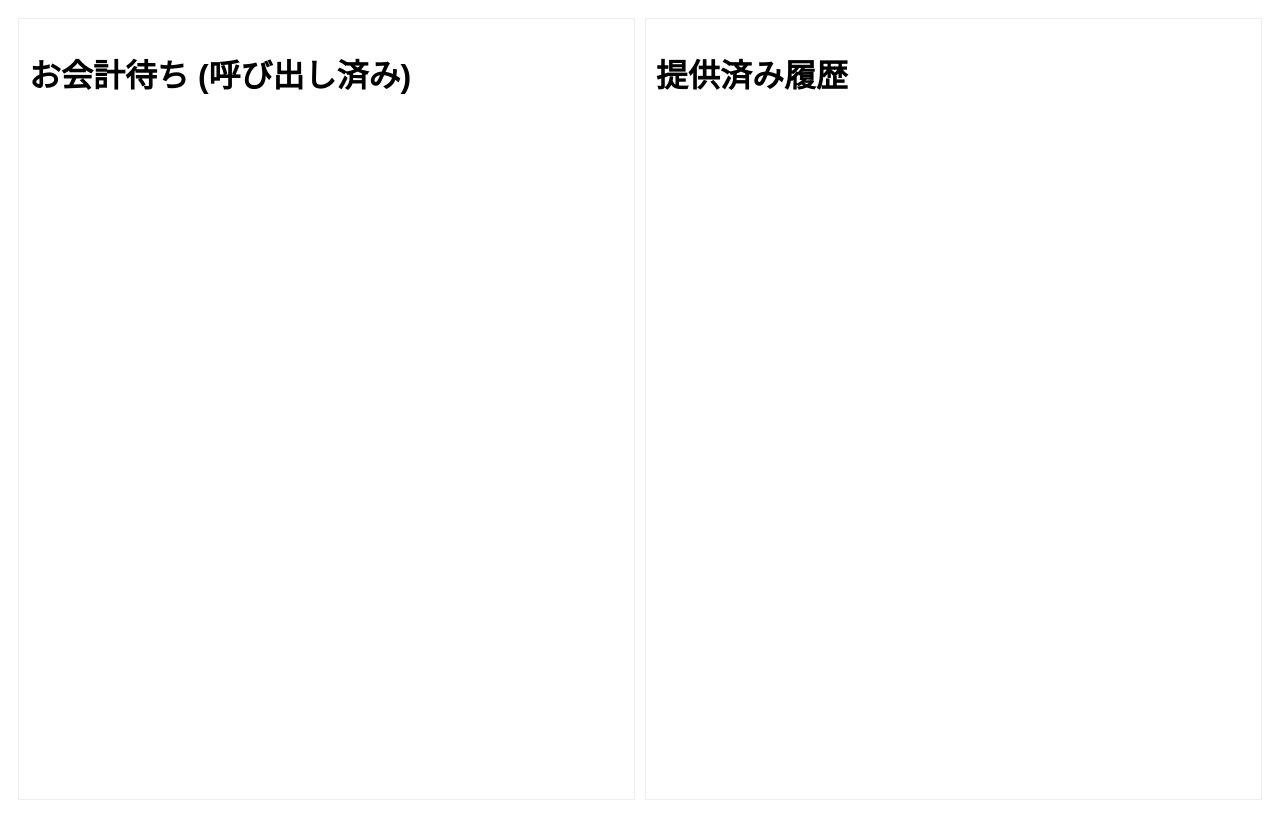
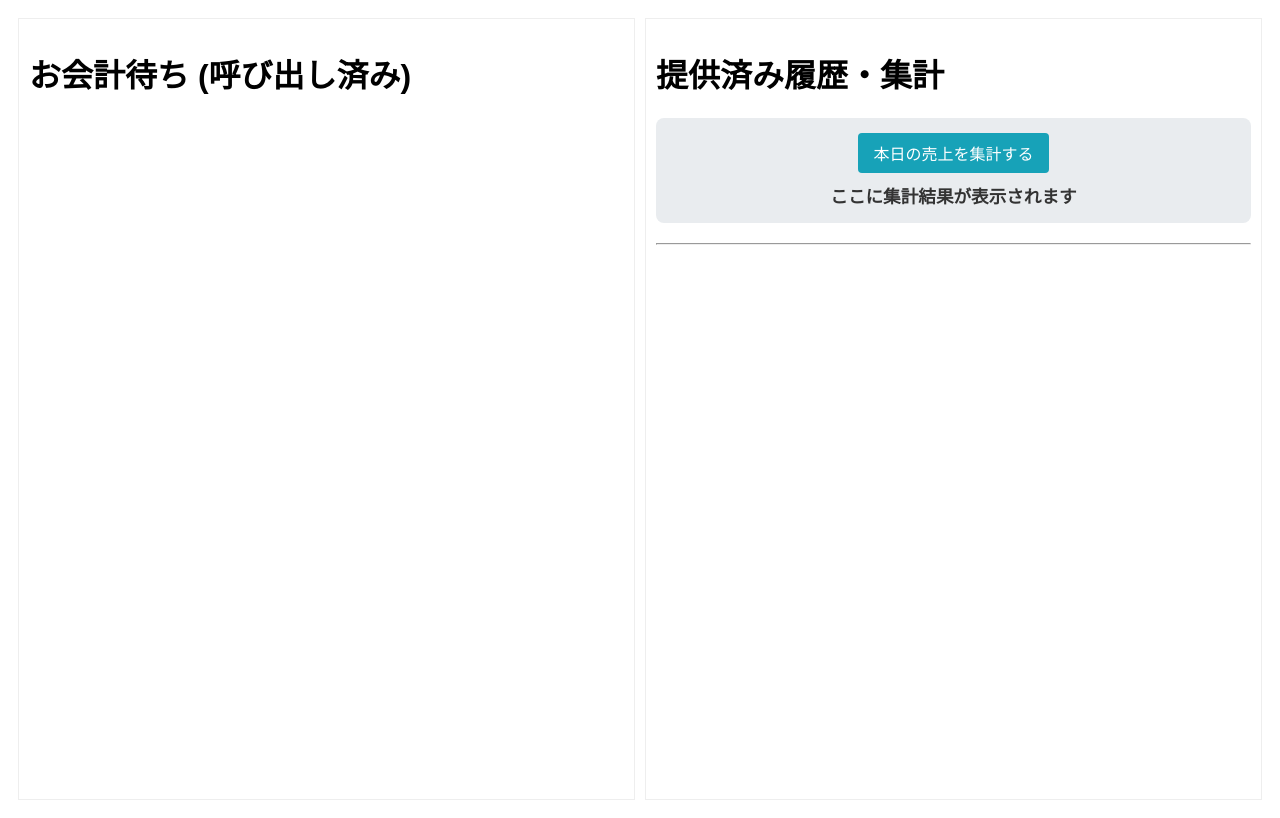
Before and after one commit to hirotonori070307-dotcom/my-order-app, a website: page cashier.html in a window 1280 px wide. Drawn offline with nearby package versions, Linux system fonts and the light colour scheme; no server answers.

Commit message:
Update cashier.html

```diff
--- a/cashier.html
+++ b/cashier.html
@@ -10,12 +10,36 @@
         .order-list { list-style: none; padding: 0; }
         .order-item { padding: 15px; margin-bottom: 15px; border-radius: 8px; border: 2px solid; }
 
-        /* 支払い待ち（厨房から来たもの） */
+        /* 支払い待ち */
         .pending { border-color: #ffc107; background: #fffaf0; }
         /* 提供済み */
         .done { border-color: #6c757d; background: #f8f9fa; opacity: 0.8; }
 
         .btn-pay { background-color: #007bff; color: white; padding: 10px; border: none; font-size: 1.1em; cursor: pointer; width: 100%; }
+
+        /* ★★★ 集計エリアのスタイル ★★★ */
+        .sales-area {
+            background-color: #e9ecef;
+            padding: 15px;
+            border-radius: 8px;
+            margin-bottom: 20px;
+            text-align: center;
+        }
+        .btn-sales {
+            background-color: #17a2b8;
+            color: white;
+            padding: 8px 15px;
+            border: none;
+            border-radius: 4px;
+            cursor: pointer;
+            font-size: 1em;
+        }
+        #sales-result {
+            margin-top: 10px;
+            font-weight: bold;
+            font-size: 1.1em;
+            color: #333;
+        }
     </style>
 </head>
 <body>
@@ -23,8 +47,16 @@
         <h1>お会計待ち (呼び出し済み)</h1>
         <ul id="pending-list" class="order-list"></ul>
     </div>
+
     <div class="column">
-        <h1>提供済み履歴</h1>
+        <h1>提供済み履歴・集計</h1>
+
+        <div class="sales-area">
+            <button class="btn-sales" onclick="fetchSales()">本日の売上を集計する</button>
+            <div id="sales-result">ここに集計結果が表示されます</div>
+        </div>
+        <hr>
+
         <ul id="done-list" class="order-list"></ul>
     </div>
 
@@ -33,7 +65,30 @@
         const socket = io();
         const pendingList = document.getElementById('pending-list');
         const doneList = document.getElementById('done-list');
+        const salesResult = document.getElementById('sales-result');
 
+        // ★★★ 売上集計を取得する関数 ★★★
+        async function fetchSales() {
+            salesResult.textContent = '集計中...';
+            try {
+                const res = await fetch('/api/sales/today');
+                if (res.ok) {
+                    const data = await res.json();
+                    salesResult.innerHTML = `
+                        日付: ${data.date}<br>
+                        販売数: ${data.totalItems} 点<br>
+                        <span style="color:#d9534f; font-size:1.3em;">売上: ${data.totalRevenue} 円</span>
+                    `;
+                } else {
+                    salesResult.textContent = '集計に失敗しました';
+                }
+            } catch (e) {
+                console.error(e);
+                salesResult.textContent = '通信エラー';
+            }
+        }
+
+        // 注文リストの描画
         function createItem(order) {
             const li = document.createElement('li');
             li.id = `cashier-order-${order.id}`;
@@ -62,11 +117,9 @@
         }
 
         function renderOrder(order) {
-            // 既存削除
             const old = document.getElementById(`cashier-order-${order.id}`);
             if (old) old.remove();
 
-            // 調理中はレジに表示しない
             if (order.status === '調理中') return;
 
             const li = createItem(order);
```
